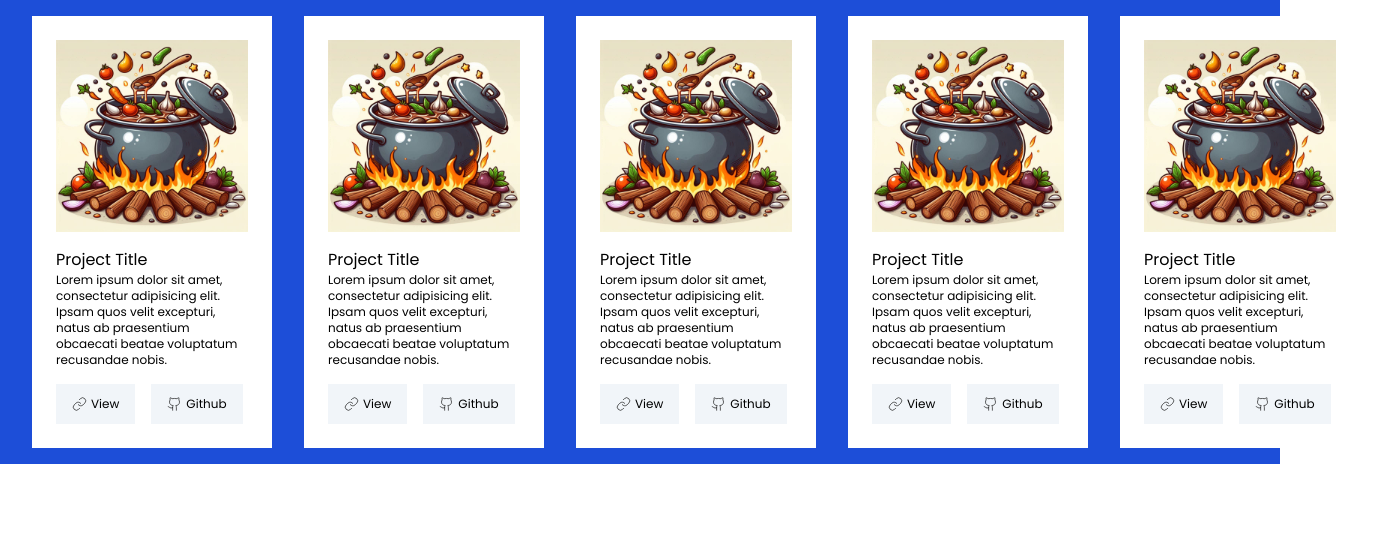
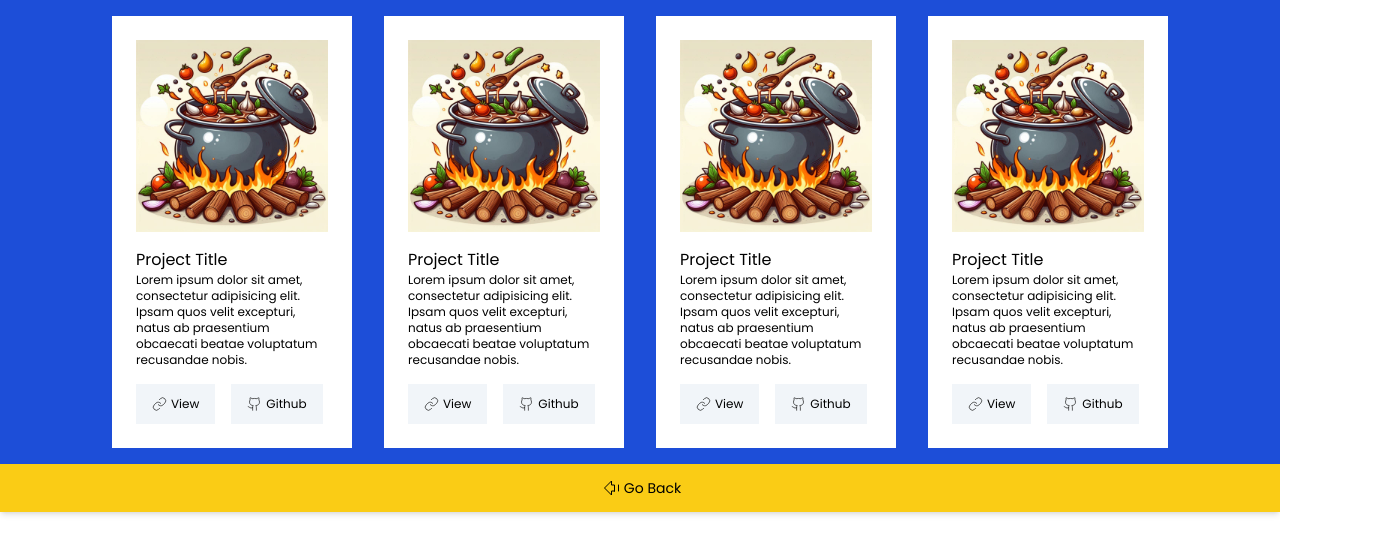
Before and after one commit to DevEmmy001/portfolio, a React (Vite) app: page / in a window 1280 px wide. Shown: the top 554 px of the page, 1376 px wide, since content can reach past the window. Built offline with nearby package versions, Linux system fonts and the light colour scheme.

Commit message:
uploaded for future updates

```diff
--- a/index.html
+++ b/index.html
@@ -2,6 +2,7 @@
 <html lang="en">
   <head>
     <meta charset="UTF-8" />
+    <link rel="icon" href="./src/images/LOGO2.png">
     <meta name="viewport" content="width=device-width, initial-scale=1.0" />
     <title>Emeka Victor</title>
   </head>
--- a/src/App.jsx
+++ b/src/App.jsx
@@ -1,15 +1,23 @@
 import React from "react";
 import "./index.css";
 import WorkCard from "./components/WorkCard";
+import { ArrowBigLeftDashIcon } from "lucide-react";
 
 function App() {
   return (
-    <main className="bg-blue-700 text-xs p-4 md:flex">
-      <WorkCard />
-      <WorkCard />
-      <WorkCard />
-      <WorkCard />
-      <WorkCard />
+    <main className="bg-blue-700 font-PS h-full ">
+      <div className=" text-xs p-4 md:flex w-full justify-center">
+        {" "}
+        <WorkCard />
+        <WorkCard />
+        <WorkCard />
+        <WorkCard />
+      </div>
+      <a href="">
+        <button className="bg-yellow-400 w-full flex items-center justify-center text-sm py-3 px-4 hover:text-white sticky top-0 bottom-0 shadow-md">
+          <ArrowBigLeftDashIcon strokeWidth={1} width={25} /> Go Back{" "}
+        </button>
+      </a>
     </main>
   );
 }
```
Also changed, not shown: src/images/LOGO2.png (added).
